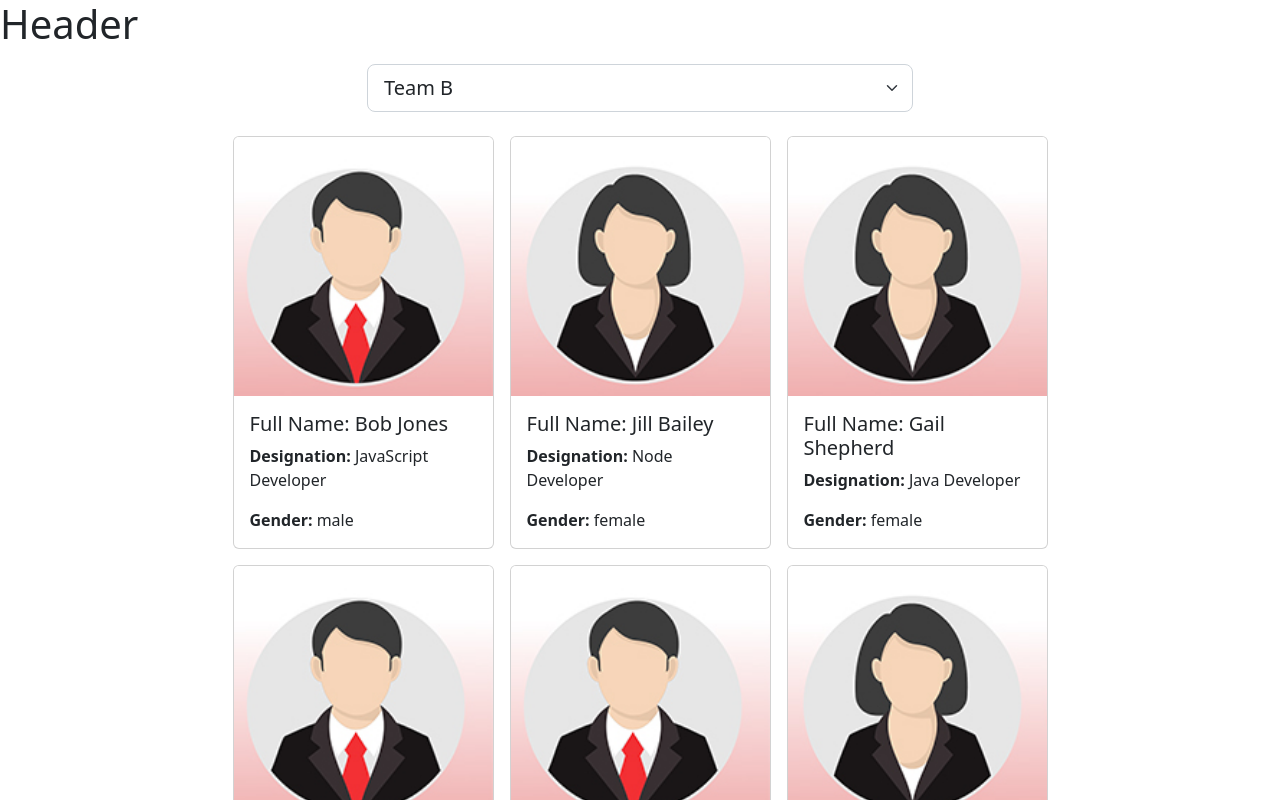
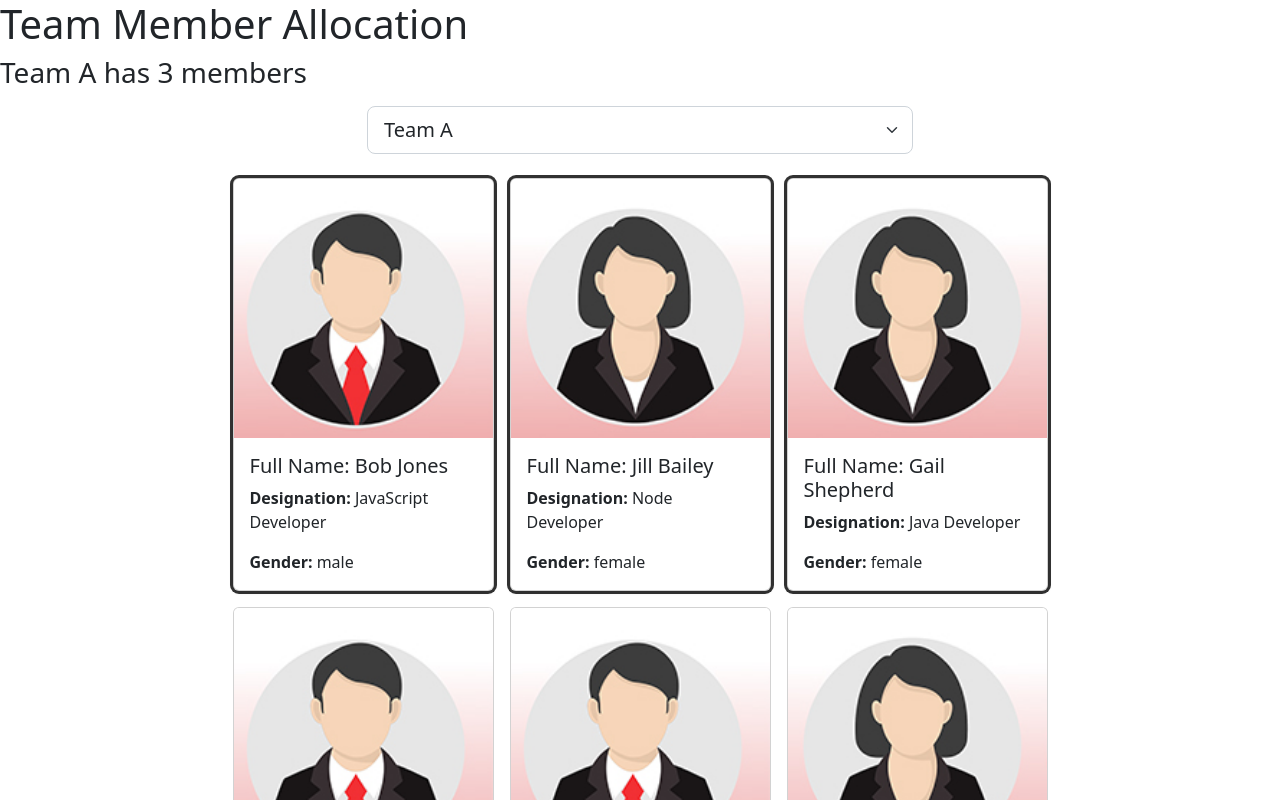
Before and after one commit to gitdela/team-member-allocation, a React (Create React App) app: page / in a window 1280 px wide. Shown: the top 800 px of the page. Built offline with nearby package versions, Linux system fonts and the light colour scheme.

Commit message:
Add Header.jsx

```diff
--- a/src/App.css
+++ b/src/App.css
@@ -1,8 +1,12 @@
-body {
-  /* font-family: Arial; */
-}
+/* body {
+  font-family: Arial;
+} */
 
 .card-collection {
   display: grid;
   grid-template-columns: 1fr 1fr 1fr;
 }
+
+.standout {
+  box-shadow: rgba(0, 0, 0, 0.16) 0px 1px 4px, rgb(51, 51, 51) 0px 0px 0px 3px;
+}
--- a/src/App.jsx
+++ b/src/App.jsx
@@ -3,12 +3,131 @@ import './App.css';
 import Employees from './Employees';
 import Footer from './Footer';
 import Header from './Header';
+import { useState } from 'react';
 
 function App() {
+  const [selectedTeam, setTeam] = useState('TeamA');
+  const [employees, setEmployees] = useState([
+    {
+      id: 1,
+      fullName: 'Bob Jones',
+      designation: 'JavaScript Developer',
+      gender: 'male',
+      teamName: 'TeamA',
+    },
+    {
+      id: 2,
+      fullName: 'Jill Bailey',
+      designation: 'Node Developer',
+      gender: 'female',
+      teamName: 'TeamA',
+    },
+    {
+      id: 3,
+      fullName: 'Gail Shepherd',
+      designation: 'Java Developer',
+      gender: 'female',
+      teamName: 'TeamA',
+    },
+    {
+      id: 4,
+      fullName: 'Sam Reynolds',
+      designation: 'React Developer',
+      gender: 'male',
+      teamName: 'TeamB',
+    },
+    {
+      id: 5,
+      fullName: 'David Henry',
+      designation: 'DotNet Developer',
+      gender: 'male',
+      teamName: 'TeamB',
+    },
+    {
+      id: 6,
+      fullName: 'Sarah Blake',
+      designation: 'SQL Server DBA',
+      gender: 'female',
+      teamName: 'TeamB',
+    },
+    {
+      id: 7,
+      fullName: 'James Bennet',
+      designation: 'Angular Developer',
+      gender: 'male',
+      teamName: 'TeamC',
+    },
+    {
+      id: 8,
+      fullName: 'Jessica Faye',
+      designation: 'API Developer',
+      gender: 'female',
+      teamName: 'TeamC',
+    },
+    {
+      id: 9,
+      fullName: 'Lita Stone',
+      designation: 'C++ Developer',
+      gender: 'female',
+      teamName: 'TeamC',
+    },
+    {
+      id: 10,
+      fullName: 'Daniel Young',
+      designation: 'Python Developer',
+      gender: 'male',
+      teamName: 'TeamD',
+    },
+    {
+      id: 11,
+      fullName: 'Adrian Jacobs',
+      designation: 'Vue Developer',
+      gender: 'male',
+      teamName: 'TeamD',
+    },
+    {
+      id: 12,
+      fullName: 'Devin Monroe',
+      designation: 'Graphic Designer',
+      gender: 'male',
+      teamName: 'TeamD',
+    },
+  ]);
+
+  function handleTeamChange(event) {
+    setTeam(event.target.value);
+    console.log(event.target.value);
+  }
+
+  function handleEmployeeCardClick(event) {
+    console.log(event.target);
+    const transformedEmployees = employees.map((employee) =>
+      employee.id === parseInt(event.currentTarget.id)
+        ? employee.teamName === selectedTeam
+          ? { ...employee, teamName: '' }
+          : { ...employee, teamName: selectedTeam }
+        : employee
+    );
+
+    setEmployees(transformedEmployees);
+    console.log(employees);
+  }
+
   return (
     <div>
-      <Header />
-      <Employees />
+      <Header
+        selectedTeam={selectedTeam}
+        teamMemberCount={
+          employees.filter((employee) => employee.teamName === selectedTeam)
+            .length
+        }
+      />
+      <Employees
+        employees={employees}
+        selectedTeam={selectedTeam}
+        handleEmployeeCardClick={handleEmployeeCardClick}
+        handleTeamChange={handleTeamChange}
+      />
       <Footer />
     </div>
   );
--- a/src/Employees.jsx
+++ b/src/Employees.jsx
@@ -1,113 +1,12 @@
-import { useState } from 'react';
 import femaleProfile from './images/femaleProfile.jpg';
 import maleProfile from './images/maleProfile.jpg';
 
-const Employees = () => {
-  const [selectedTeam, setTeam] = useState('TeamB');
-  const [employees, setEmployees] = useState([
-    {
-      id: 1,
-      fullName: 'Bob Jones',
-      designation: 'JavaScript Developer',
-      gender: 'male',
-      teamName: 'TeamA',
-    },
-    {
-      id: 2,
-      fullName: 'Jill Bailey',
-      designation: 'Node Developer',
-      gender: 'female',
-      teamName: 'TeamA',
-    },
-    {
-      id: 3,
-      fullName: 'Gail Shepherd',
-      designation: 'Java Developer',
-      gender: 'female',
-      teamName: 'TeamA',
-    },
-    {
-      id: 4,
-      fullName: 'Sam Reynolds',
-      designation: 'React Developer',
-      gender: 'male',
-      teamName: 'TeamB',
-    },
-    {
-      id: 5,
-      fullName: 'David Henry',
-      designation: 'DotNet Developer',
-      gender: 'male',
-      teamName: 'TeamB',
-    },
-    {
-      id: 6,
-      fullName: 'Sarah Blake',
-      designation: 'SQL Server DBA',
-      gender: 'female',
-      teamName: 'TeamB',
-    },
-    {
-      id: 7,
-      fullName: 'James Bennet',
-      designation: 'Angular Developer',
-      gender: 'male',
-      teamName: 'TeamC',
-    },
-    {
-      id: 8,
-      fullName: 'Jessica Faye',
-      designation: 'API Developer',
-      gender: 'female',
-      teamName: 'TeamC',
-    },
-    {
-      id: 9,
-      fullName: 'Lita Stone',
-      designation: 'C++ Developer',
-      gender: 'female',
-      teamName: 'TeamC',
-    },
-    {
-      id: 10,
-      fullName: 'Daniel Young',
-      designation: 'Python Developer',
-      gender: 'male',
-      teamName: 'TeamD',
-    },
-    {
-      id: 11,
-      fullName: 'Adrian Jacobs',
-      designation: 'Vue Developer',
-      gender: 'male',
-      teamName: 'TeamD',
-    },
-    {
-      id: 12,
-      fullName: 'Devin Monroe',
-      designation: 'Graphic Designer',
-      gender: 'male',
-      teamName: 'TeamD',
-    },
-  ]);
-
-  function handleTeamChange(event) {
-    setTeam(event.target.value);
-    console.log(event.target.value);
-  }
-
-  function handleEmployeeCardClick(event) {
-    const transformedEmployees = employees.map((employee) =>
-      employee.id === parseInt(event.currentTarget.id)
-        ? employee.teamName === selectedTeam
-          ? { ...employee, teamName: '' }
-          : { ...employee, teamName: selectedTeam }
-        : employee
-    );
-
-    setEmployees(transformedEmployees);
-  }
-
+const Employees = ({
+  employees,
+  selectedTeam,
+  handleTeamChange,
+  handleEmployeeCardClick,
+}) => {
   return (
     <main className='container'>
       <div className='row justify-content-center mt-3 mb-3'>
@@ -131,13 +30,16 @@ const Employees = () => {
             // when you map in react, it must return just a single element so put everything inside a single div
             <div
               id={id}
-              className='card m-2'
+              className={`card m-2 ${
+                teamName === selectedTeam ? 'standout' : ''
+              }`}
               style={{ cursor: 'pointer' }}
               onClick={handleEmployeeCardClick}
             >
               <img
                 src={gender === 'male' ? maleProfile : femaleProfile}
                 className='card-img-top'
+                alt='profile'
               />
               <div className='card-body'>
                 <h5 className='class-title'>Full Name: {fullName}</h5>
--- a/src/Header.jsx
+++ b/src/Header.jsx
@@ -1,7 +1,12 @@
-const Header = () => {
+const Header = ({ selectedTeam, teamMemberCount }) => {
+  const formattedSelectedTeam = selectedTeam.replace(/([A-Z])/g, ' $1').trim();
+
   return (
     <header>
-      <h1>Header</h1>
+      <h1>Team Member Allocation</h1>
+      <h3>
+        {formattedSelectedTeam} has {teamMemberCount} members
+      </h3>
     </header>
   );
 };
```
